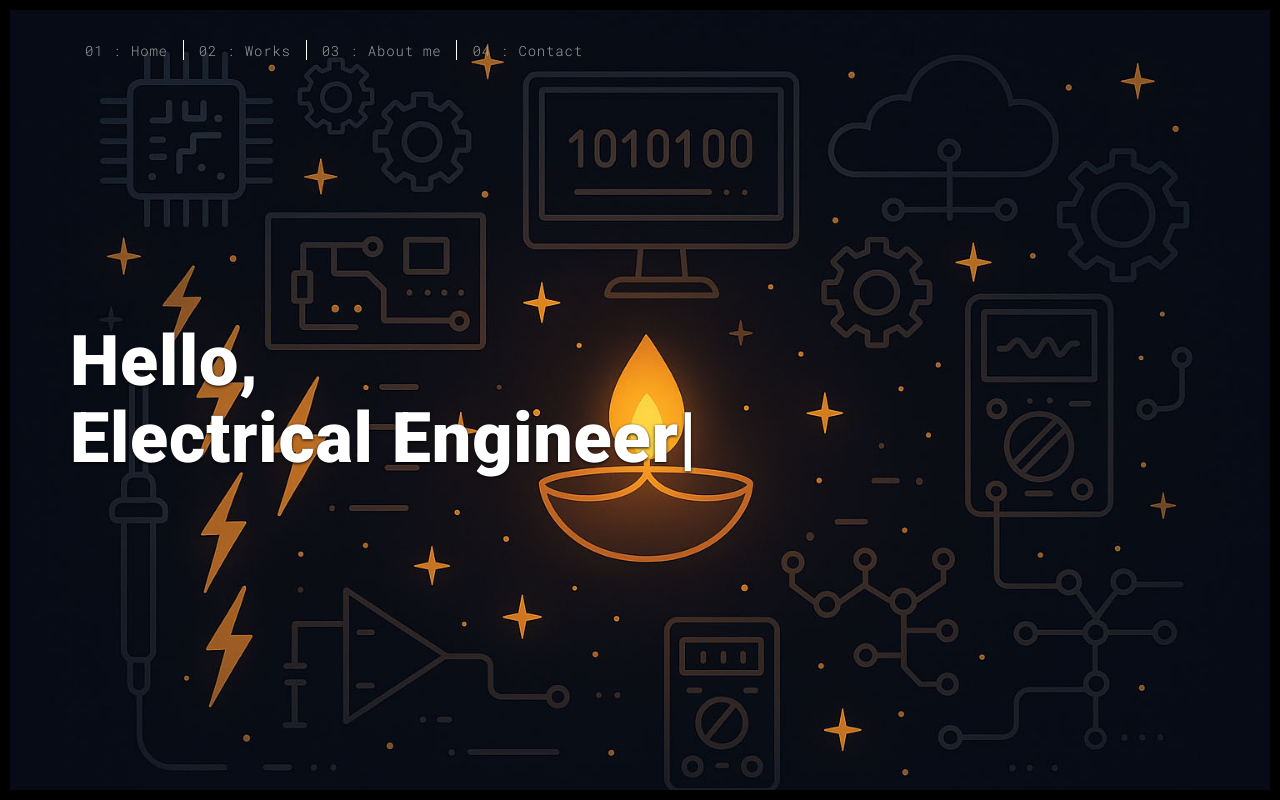
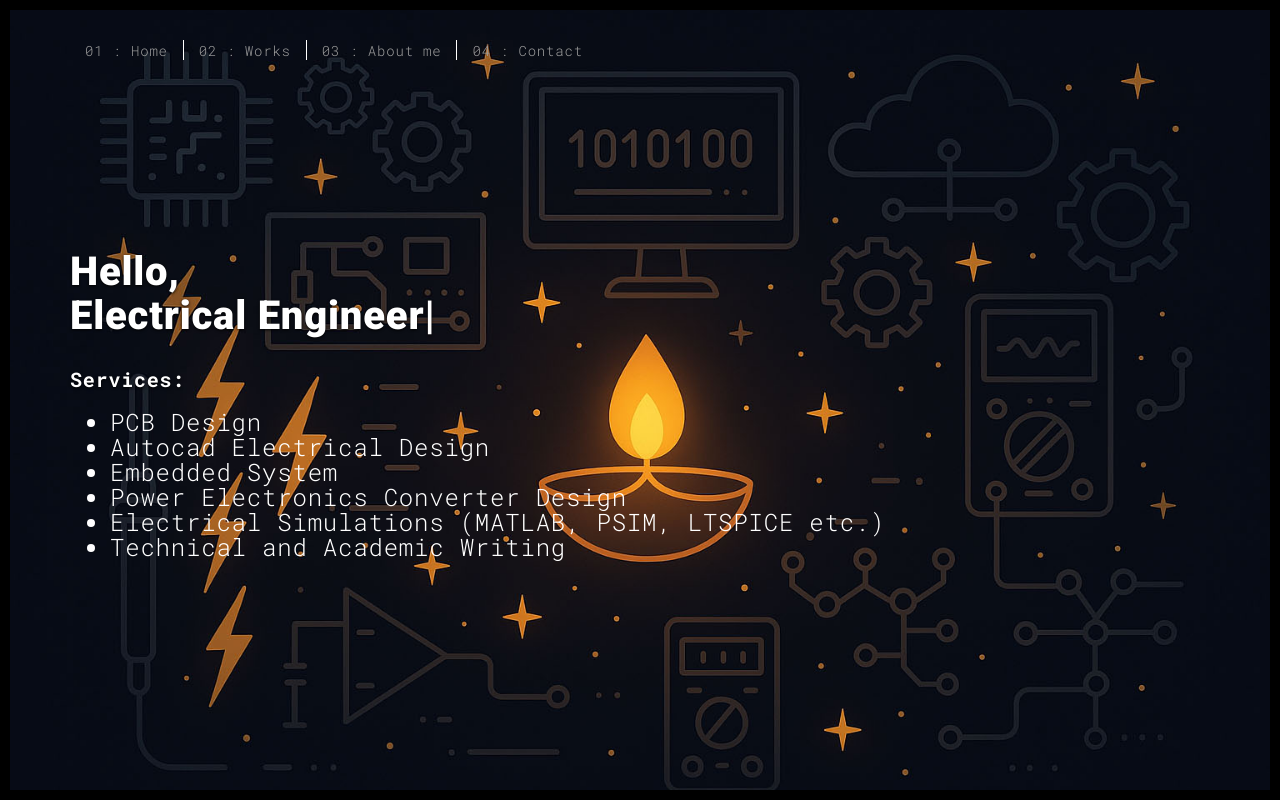
Before and after one commit to timothyarora/dka, a Flask app: page / in a window 1280 px wide. Run offline with Flask 3, Linux system fonts and the light colour scheme; some libraries are stand-ins or nearby versions.

Commit message:
Home Page
Home Page Changed

```diff
--- a/templates/index.html
+++ b/templates/index.html
@@ -17,7 +17,8 @@
 
   <title>Title page</title>
 
-<link href="./static/main.3f6952e4.css" rel="stylesheet"></head>
+  <link href="./static/main.3f6952e4.css" rel="stylesheet">
+</head>
 
 <body class="minimal">
   <div id="site-border-left"></div>
@@ -28,7 +29,8 @@
   <header>
     <nav class="navbar  navbar-fixed-top navbar-inverse">
       <div class="container">
-        <button type="button" class="navbar-toggle collapsed" data-toggle="collapse" data-target="#navbar-collapse" aria-expanded="false">
+        <button type="button" class="navbar-toggle collapsed" data-toggle="collapse" data-target="#navbar-collapse"
+          aria-expanded="false">
           <span class="sr-only">Toggle navigation</span>
           <span class="icon-bar"></span>
           <span class="icon-bar"></span>
@@ -49,13 +51,14 @@
     </nav>
   </header>
   <!-- Add your site or app content here -->
-  <div class="hero-full-container background-image-container white-text-container" style="background-image: url('./static/assets/images/space.jpg')">
+  <div class="hero-full-container background-image-container white-text-container"
+    style="background-image: url('./static/assets/images/space.jpg')">
     <div class="container">
       <div class="row">
         <div class="col-xs-12">
           <div class="hero-full-wrapper">
             <div class="text-content">
-              <h1>Hello,<br>
+              <h1 style="font-size: 40px;">Hello,<br>
                 <span id="typed-strings">
                   <span>I'm Deepak Kumar</span>
                   <span>Electrical Engineer</span>
@@ -63,6 +66,15 @@
                 </span>
                 <span id="typed"></span>
               </h1>
+              <h3 style="margin-top: 30px; color: white;">Services:</h3>
+              <ul style="color: white; font-size: 24px;">
+                <li>PCB Design</li>
+                <li>Autocad Electrical Design</li>
+                <li>Embedded System</li>
+                <li>Power Electronics Converter Design</li>
+                <li>Electrical Simulations (MATLAB, PSIM, LTSPICE etc.)</li>
+                <li>Technical and Academic Writing</li>
+              </ul>
             </div>
           </div>
         </div>
@@ -78,6 +90,7 @@
   </script>
 
 
-<script type="text/javascript" src="./static/main.70a66962.js"></script></body>
+  <script type="text/javascript" src="./static/main.70a66962.js"></script>
+</body>
 
 </html>
```
Lines whose indentation alone changed are shown as unchanged.
